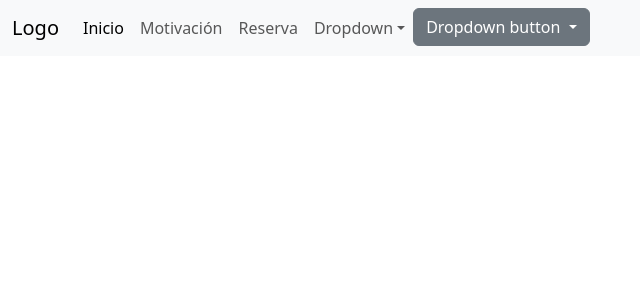
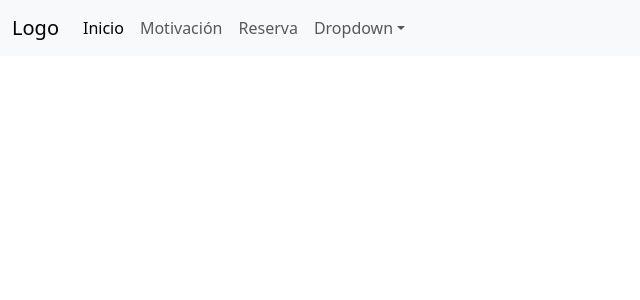
Before and after one commit to SebasL02/ProyectoFinal, a PHP site: page /proyecto/Views/header.php in a window 1280 px wide. Shown: the top 300 px of the page, without its empty margins (0-640 px from the left). Run offline with PHP 8.4, Linux system fonts and the light colour scheme; some libraries are stand-ins or nearby versions.

Commit message:
areglo pequeño ejej

```diff
--- a/Proyecto/Views/header.php
+++ b/Proyecto/Views/header.php
@@ -46,18 +46,7 @@
                             </div>
                         </li>
 
-                        <li>
-                            <div class="dropdown">
-                                <button class="btn btn-secondary dropdown-toggle" type="button" id="dropdownMenuButton1" data-bs-toggle="dropdown" aria-expanded="false">
-                                    Dropdown button
-                                </button>
-                                <ul class="dropdown-menu" aria-labelledby="dropdownMenuButton1">
-                                    <li><a class="dropdown-item" href="#">Action</a></li>
-                                    <li><a class="dropdown-item" href="#">Another action</a></li>
-                                    <li><a class="dropdown-item" href="#">Something else here</a></li>
-                                </ul>
-                            </div>
-                        </li>
+
                     </ul>
 
                 </div>
```
